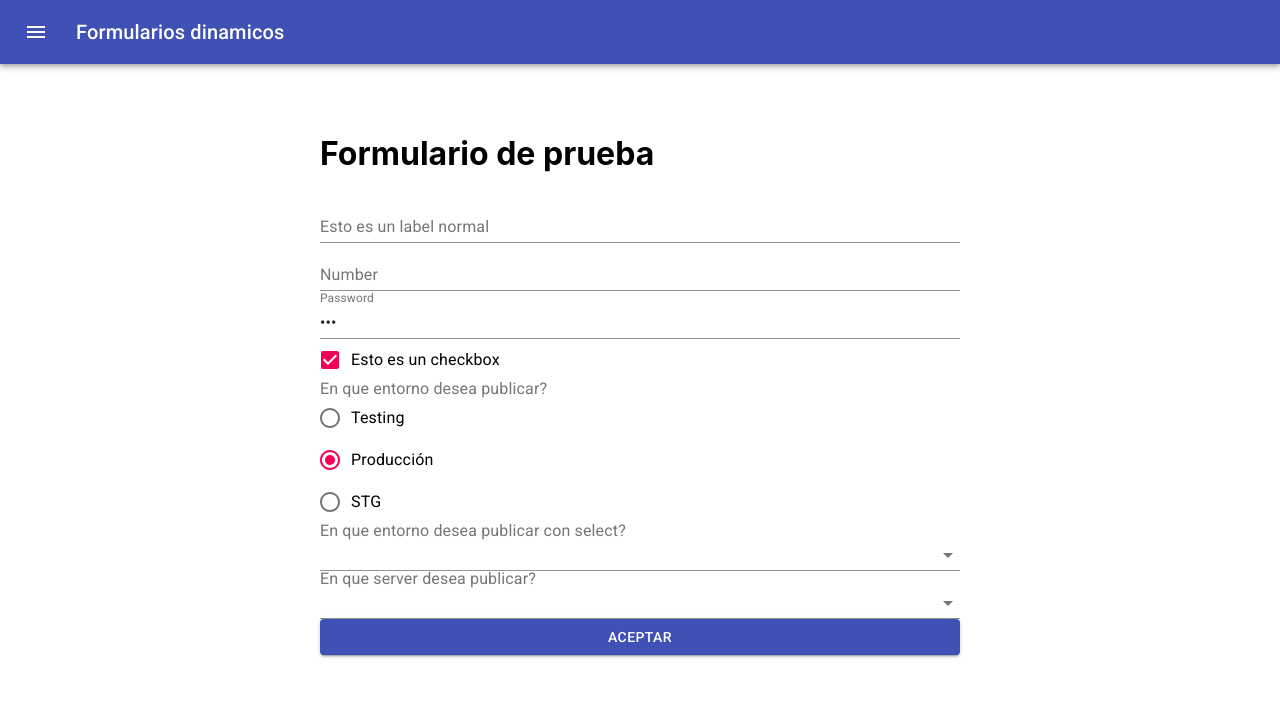
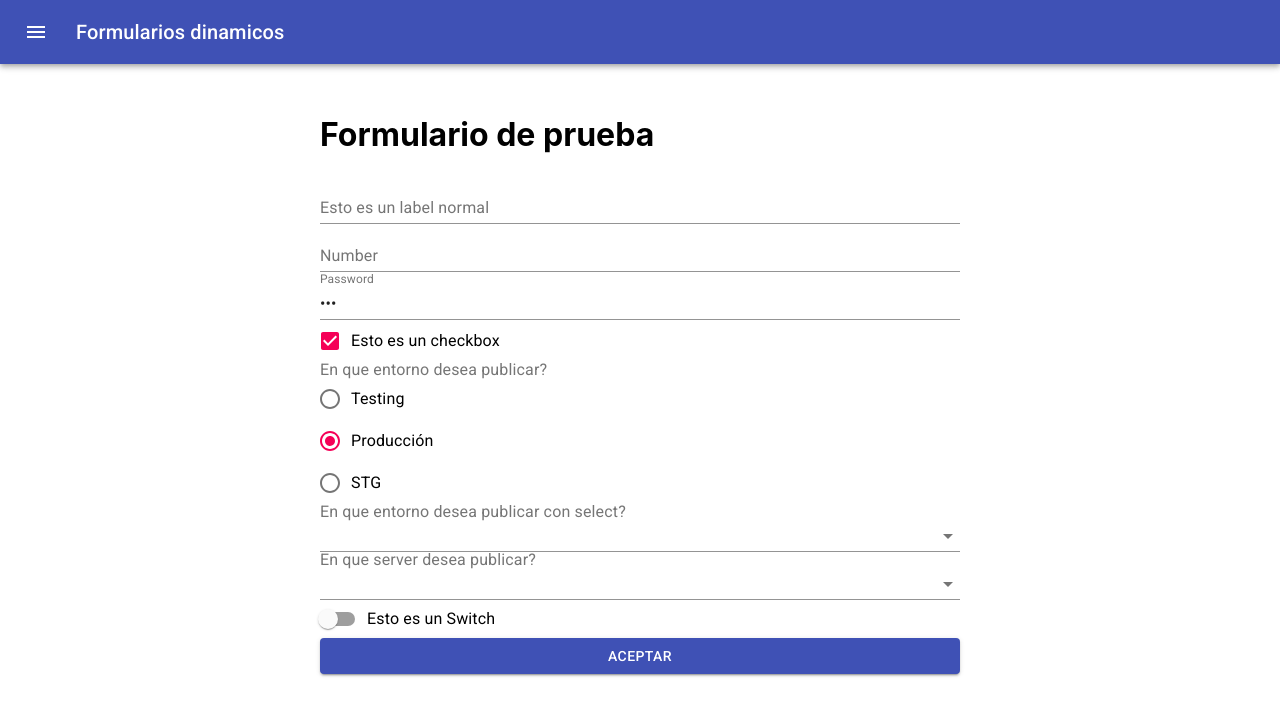
Before and after one commit to AlexisFabianCarranza/Formularios-dinamicos-react, a React (Create React App) app: page / in a window 1280 px wide. Shown: the top 716 px of the page. Built offline with nearby package versions, Linux system fonts and the light colour scheme.

Commit message:
Agregados componente Switch

```diff
--- a/package.json
+++ b/package.json
@@ -12,7 +12,8 @@
     "js-yaml": "^3.14.0",
     "react": "^16.13.1",
     "react-dom": "^16.13.1",
-    "react-scripts": "3.4.1"
+    "react-scripts": "3.4.1",
+    "yup": "^0.29.3"
   },
   "scripts": {
     "start": "react-scripts start",
--- /dev/null
+++ b/src/formComponents/Switch.js
@@ -0,0 +1,12 @@
+import React from 'react';
+import FormControlLabel from "@material-ui/core/FormControlLabel";
+import Switch from "@material-ui/core/Switch";
+
+export default ({configItem, handleChange, values}) => {
+    return (
+        <FormControlLabel
+            control={<Switch checked={values[configItem.id]} onChange={handleChange} name={configItem.id} />}
+            label={configItem.label}
+        />
+    );
+};
--- a/src/helper/formEstructure.js
+++ b/src/helper/formEstructure.js
@@ -145,6 +145,15 @@ export default [
                 },
             },
             {
+                type: 'Switch',
+                componentType: 'Switch',
+                configItem: {
+                    label: 'Esto es un Switch',
+                    id: 'testSwitch',
+                    initialState: false,
+                },
+            },
+            {
                 type: 'Button',
                 componentType: 'Action',
                 configItem: {
--- a/src/helper/getItem.js
+++ b/src/helper/getItem.js
@@ -5,6 +5,7 @@ import Checkbox from '../formComponents/Checkbox';
 import Radio from '../formComponents/Radio';
 import Select from '../formComponents/Select';
 import SelectDependiente from '../formComponents/SelectDependiente';
+import Switch from "../formComponents/Switch";
 
 export default (
   componentInfo,
@@ -62,5 +63,13 @@ export default (
               values={values}
           />
       );
+    case 'Switch':
+      return (
+          <Switch
+              configItem={componentInfo.configItem}
+              handleChange={handleChange}
+              values={values}
+          />
+      );
   }
 };
--- a/src/pages/FormPage.js
+++ b/src/pages/FormPage.js
@@ -12,7 +12,7 @@ export default () => {
     const makeInitialState = () => {
         let initalState = {};
         for (let i = 0; i < formEstructure[0].components.length; i++) {
-            if (['Input', 'Checkbox', 'Radio', 'Select'].indexOf(formEstructure[0].components[i].componentType) !== -1) {
+            if (['Input', 'Checkbox', 'Radio', 'Select', 'Switch'].indexOf(formEstructure[0].components[i].componentType) !== -1) {
                 initalState[formEstructure[0].components[i].configItem.id] =
                     formEstructure[0].components[i].configItem.initialState;
             }
```
